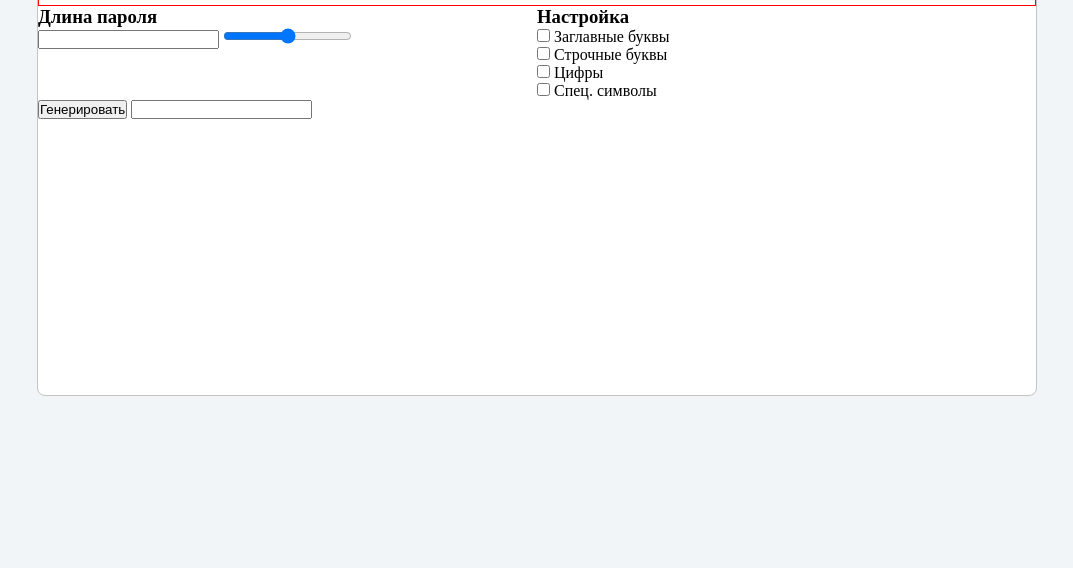
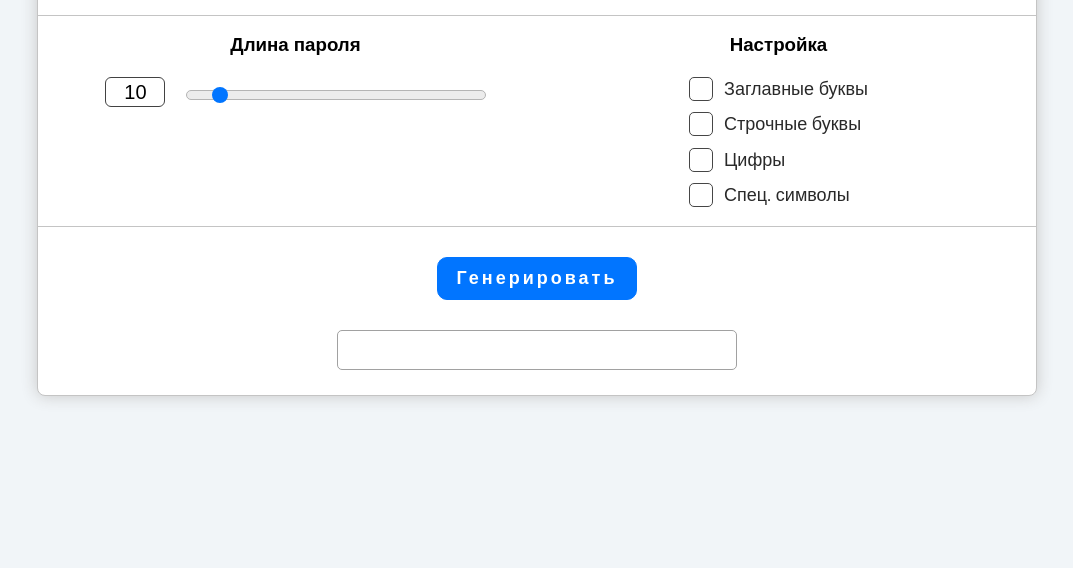
Before and after one commit to surovegor/password-generator, a plain HTML site: page app/index.html in a window 1280 px wide. Shown: the part 232-800 px from the top of the page, without its empty margins (103-1176 px from the left). Drawn offline with nearby package versions, Linux system fonts and the light colour scheme.

Commit message:
Стилизация

```diff
--- a/app/index.html
+++ b/app/index.html
@@ -5,7 +5,11 @@
     <meta http-equiv="X-UA-Compatible" content="IE=edge">
     <meta name="viewport" content="width=device-width, initial-scale=1.0">
     <title>Password generator</title>
+    <meta name="description" content="Герератор паролей, позволяющий создать пароль любой сложности, на основе различных настроек">
     <link rel="stylesheet" href="css/style.min.css">
+    <link rel="preconnect" href="https://fonts.googleapis.com">
+    <link rel="preconnect" href="https://fonts.gstatic.com" crossorigin>
+    <link href="https://fonts.googleapis.com/css2?family=Nunito:wght@400;700&display=swap" rel="stylesheet">
 </head>
 <body>
     <div class="app">
@@ -18,40 +22,46 @@
             </div>
             <div class="customize">
                 <div class="customize__block">
-                    <h3>Длина пароля</h3>
-                    <input type="number">
-                    <input type="range">
+                    <div class="mod">
+                        <h3 class="mod__title">Длина пароля</h3>
+                        <div class="customize-cover">
+                            <input type="number" class="customize__number" value="10">
+                            <input type="range" class="customize__range" min="1" max="100" value="10" step="1">
+                        </div>
+                    </div>
                 </div>
 
-                <div class="customize__block mod">
-                    <h3>Настройка</h3>
+                <div class="customize__block">
+                    <div class="mod">
+                        <h3 class="mod__title">Настройка</h3>
                         <div class="mod__element">
-                        <input type="checkbox">
-                        <label>Заглавные буквы</label>
+                            <input type="checkbox" class="mod__checkbox" id="check1">
+                            <label for="check1" class="mod__label">Заглавные буквы</label>
                         </div>
 
                         <div class="mod__element">
-                        <input type="checkbox">
-                        <label>Строчные буквы</label>
+                            <input type="checkbox" class="mod__checkbox" id="check2">
+                            <label for="check2" class="mod__label">Строчные буквы</label>
                         </div>
 
                         <div class="mod__element">
-                        <input type="checkbox">
-                        <label>Цифры</label>
+                            <input type="checkbox" class="mod__checkbox" id="check3">
+                            <label for="check3" class="mod__label">Цифры</label>
                         </div>
 
                         <div class="mod__element">
-                        <input type="checkbox">
-                        <label>Спец. символы</label>
+                            <input type="checkbox" class="mod__checkbox" id="check4">
+                            <label for="check4" class="mod__label">Спец. символы</label>
                         </div>
                     </div>
-
                 </div>
-
+            </div>
             <div class="block-generate">
-                <button>Генерировать</button>
-                <input>
-                <label></label>
+                <div>
+                    <button class="block-generate__button">Генерировать</button>
+                    <input class="block-generate__input">
+                    <label class="block-generate__label"></label>
+                </div>
             </div>
         </main>
     </div>
--- a/app/scss/style.scss
+++ b/app/scss/style.scss
@@ -1,5 +1,6 @@
 body {
     background: #f1f5f8;
+    font-family: 'Nunito', sans-serif;
 }
 * {
     margin: 0;
@@ -14,6 +15,7 @@ body {
     min-height: 500px;
     margin: 8rem auto;
     background-color: #fff;
+    box-shadow: 0 0 1rem rgb(199, 199, 199);
 }
 .app__header {
     text-align: center;
@@ -21,14 +23,21 @@ body {
     padding: 1rem 0;
     h1 {
         color: rgb(37, 37, 37);
+        font-weight: 700;
+        letter-spacing: .3rem;
     }
 }
 .customize {
     display: flex;
     justify-content: space-between;
+    padding: .5rem 1rem;
+    border-bottom: 1px solid #c4c4c4;
+    border-top: 1px solid #c4c4c4;
 }
 .customize__block {
     width: 100%;
+    display: flex;
+    justify-content: center;
 }
 .error__item {
     text-align: center;
@@ -38,4 +47,127 @@ body {
 .error {
     padding: .5rem 0;
     border: 1px solid rgb(255, 0, 0);
+    opacity: 0;
+    transition: .3s;
 }
+.mod__title {
+    text-align: center;
+    margin: .5rem 0 1.2rem;
+}
+.customize__number {
+    outline: none;
+    border: 1px solid rgb(66, 66, 66);
+    height: 30px;
+    width: 60px;
+    border-radius: 6px;
+    font-size: 20px;
+    text-align: center;
+}
+.customize__range {
+    margin-left: 1rem;
+    vertical-align: middle;
+    cursor: pointer;
+    width: 300px;
+    appearance: none;
+}
+.customize__range::-webkit-slider-runnable-track {
+    border-radius: 10px;
+    height: 10px;
+    border: 1px solid rgb(180, 180, 180);
+    background-color: rgb(236, 236, 236);
+}
+
+.customize__range::-webkit-slider-thumb {
+    background: #0175ff;
+    cursor: pointer;
+    width: 16px;
+    height: 16px;
+    appearance: none;
+    margin-top: -4px;
+    border-radius: 10px;
+}
+.customize__number::-webkit-outer-spin-button,
+input::-webkit-inner-spin-button {
+    -webkit-appearance: none;
+}
+.customize-cover {
+    width: 100%;
+}
+.mod__element {
+    position: relative;
+    margin-bottom: .7rem;
+}
+.mod__checkbox {
+    appearance: none;
+    position: absolute;
+}
+.mod__label {
+    color: rgb(41, 41, 41);
+    font-size: 18px;
+    padding-left: 35px;
+    cursor: pointer;
+}
+.mod__label:before {
+    content: "";
+    display: block;
+    width: 22px;
+    height: 22px;
+    border: 1px solid rgb(70, 70, 70);
+    position: absolute;
+    top: 0;
+    left: 0;
+    z-index: 1;
+    border-radius: 5px;
+    transition: background .1s linear, border .1s linear;
+}
+.mod__label:after {
+    content: "";
+    display: block;
+    width: 16px;
+    height: 16px;
+    background: url("/img/check.svg") no-repeat;
+    background-size: 16px 16px;
+    position: absolute;
+    top: 4px;
+    left: 4px;
+    z-index: 2;
+    opacity: 0;
+    transition: opacity .2s linear;
+}
+.mod__checkbox:checked + .mod__label:before {
+    background-color: #0175ff;
+    border-color: #0175ff;
+}
+.mod__checkbox:checked + .mod__label:after {
+    opacity: 1;
+}
+.block-generate {
+    display: flex;
+    justify-content: center;
+}
+.block-generate__button {
+    width: 200px;
+    display: block;
+    margin: 30px auto 30px auto;
+    appearance: none;
+    border: 1px solid #0175ff;
+    background-color: #0175ff;
+    color: #fff;
+    font-weight: 700;
+    padding: 10px;
+    border-radius: 10px;
+    letter-spacing: 3px;
+    font-size: 18px;
+    cursor: pointer;
+}
+.block-generate__button:hover {
+    border: 1px solid #2085ff;
+    background-color: #2085ff;
+}
+.block-generate__input {
+    width: 400px;
+    height: 40px;
+    border-radius: 5px;
+    border:1px solid rgb(161, 161, 161);
+    outline-color: #0175ff;
+}
```
Also changed, not shown: app/css/style.min.css, app/img/check.svg (added). Lines whose indentation alone changed are shown as unchanged.
